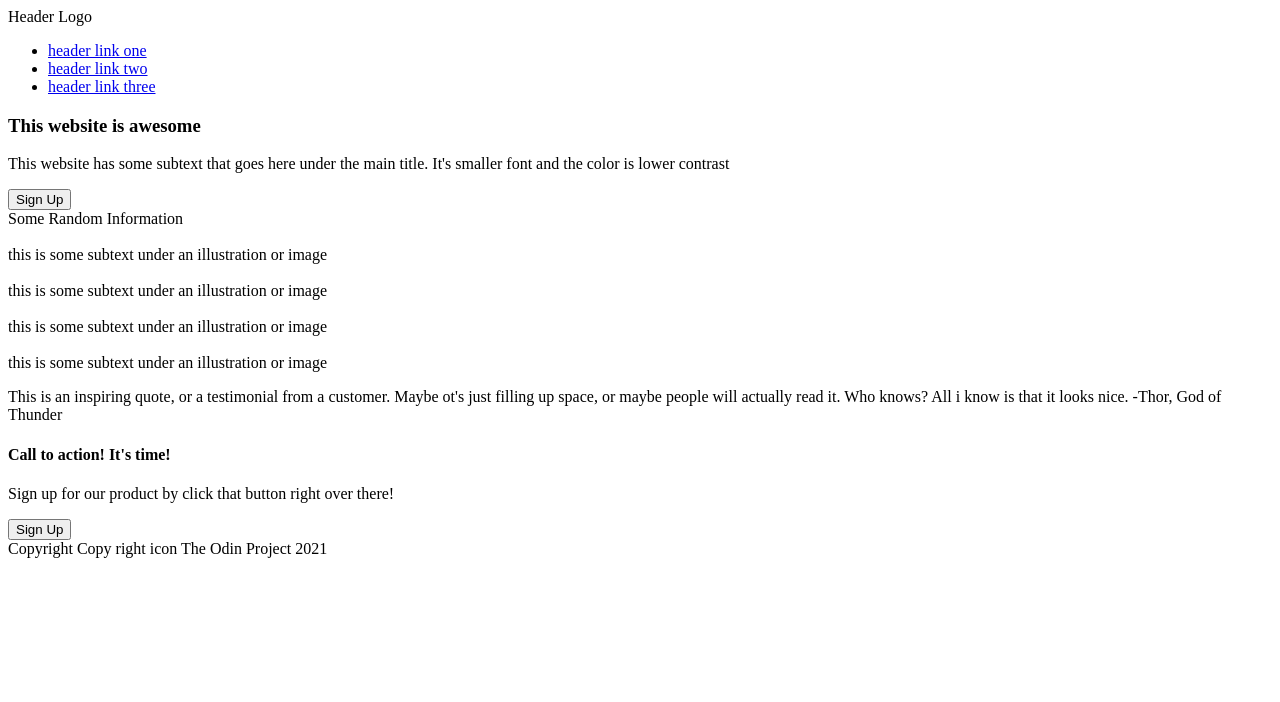
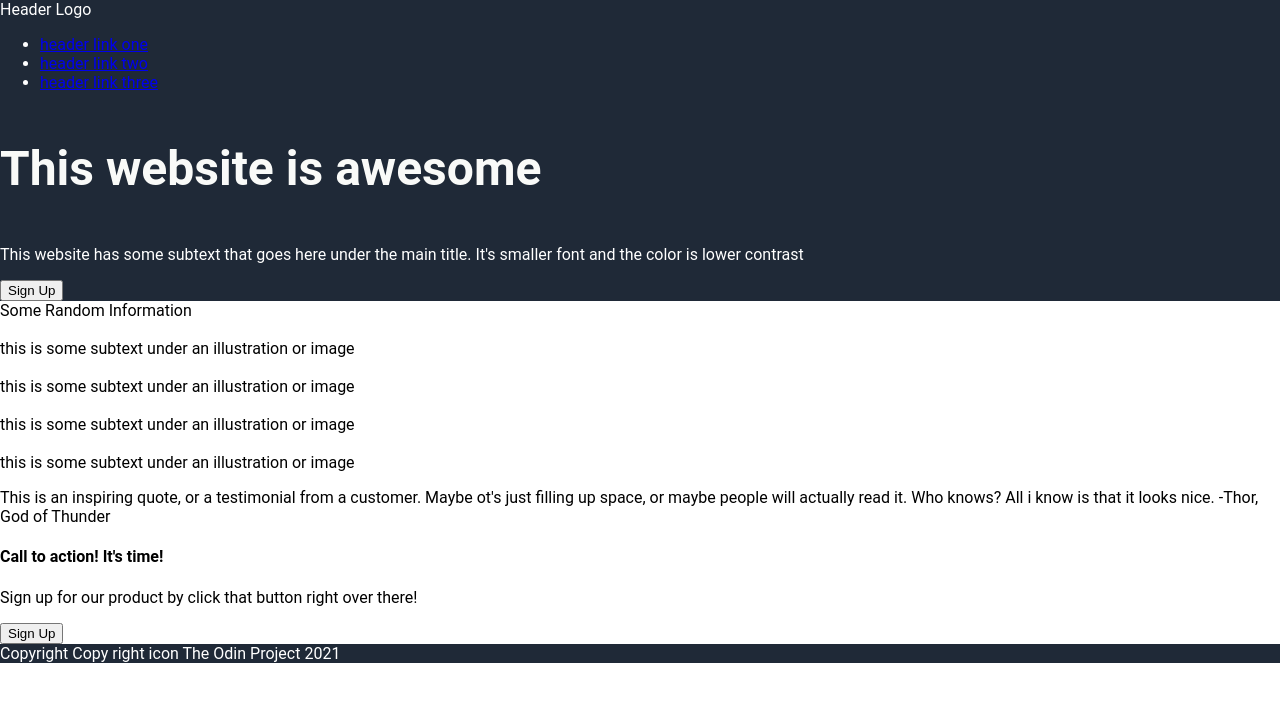
Before and after one commit to MattSigouin/landing-page, a plain HTML site: page index.html in a window 1280 px wide. Drawn offline with Linux system fonts and the light colour scheme.

Commit message:
Added header and footer css

```diff
--- a/index.html
+++ b/index.html
@@ -8,7 +8,7 @@
     <link rel="stylesheet" href="./style.css">
 </head>
 <body>
-    <div class="logo"> Header Logo </div>
+    <div class="header"> Header Logo
         <div class="right-links">
             <ul>
                 <li><a href="#">header link one</a></li>
@@ -21,6 +21,7 @@
             <p>This website has some subtext that goes here under the main title. It's smaller font and the color is lower contrast</p>
                 <button class="signup">Sign Up</button>
                 <img src="" alt="">
+            </div>
 
         <div class="title">Some Random Information</div>
             <div class="container">
--- a/style.css
+++ b/style.css
@@ -0,0 +1,16 @@
+body {
+    height: 100vh;
+    margin: 0;
+    font-family: Roboto, sans-serif;
+}
+
+.header, .footer {
+    background-color: #1F2937;
+    color: white;
+}
+
+h3 {
+    font-size: 48px;
+    font-weight: bold;
+    color: #f9faf8
+}
```
